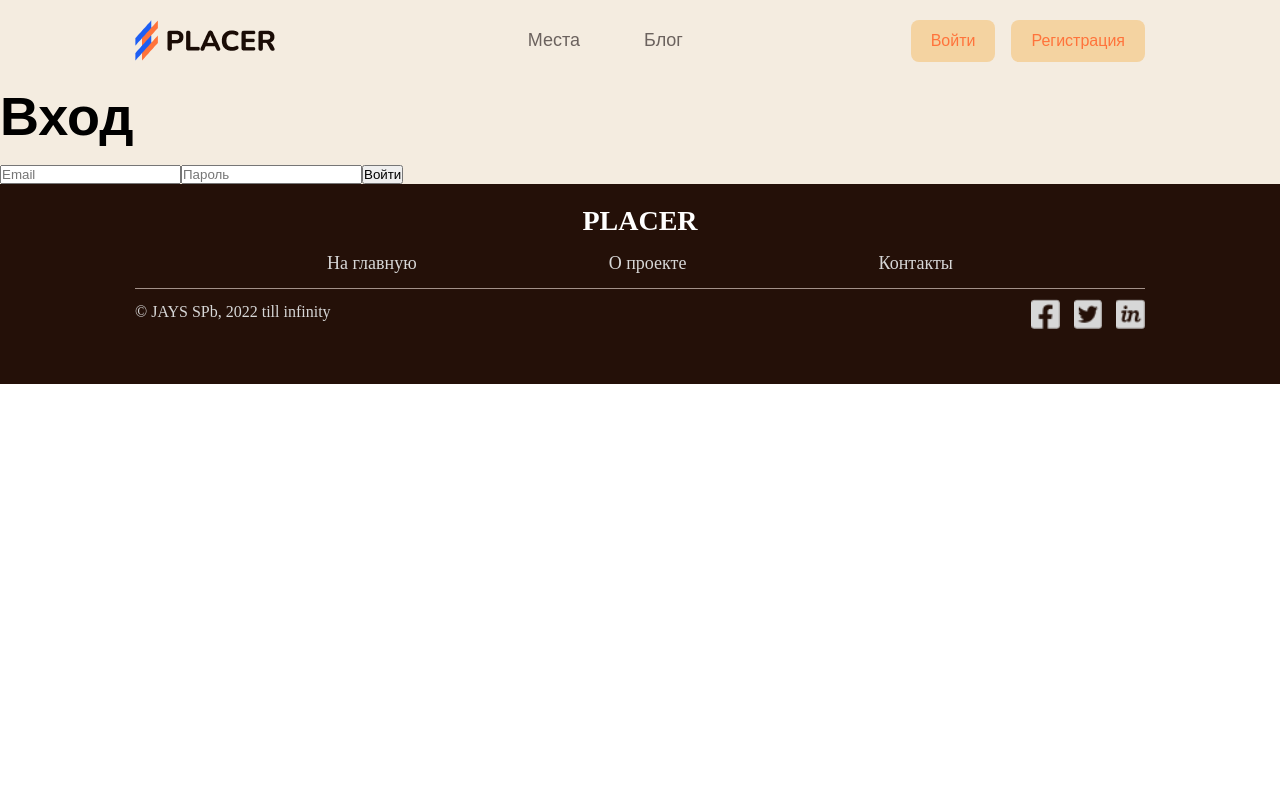
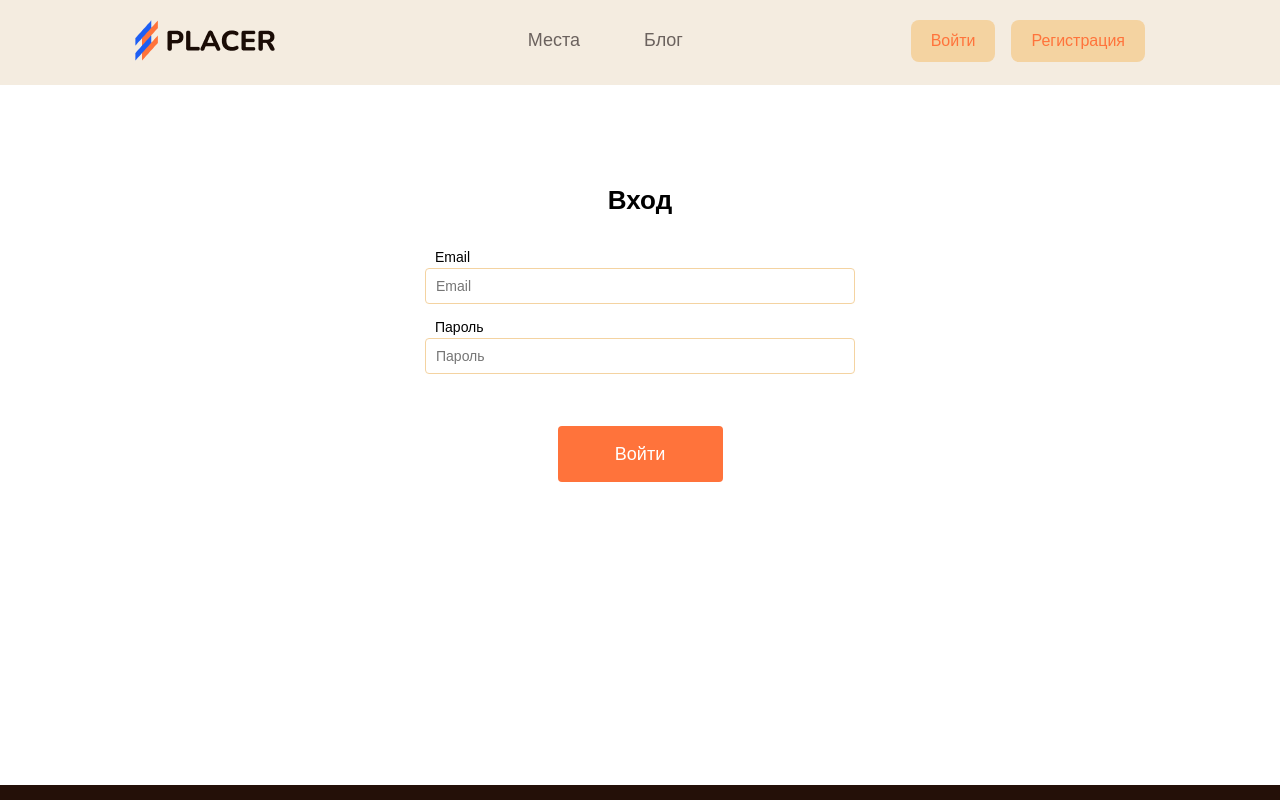
Before and after one commit to Daniileq/Placer, a React (Create React App) app in the folder client-react/: page /login in a window 1280 px wide. Shown: the top 800 px of the page. Built offline with nearby package versions, Linux system fonts and the light colour scheme; no server answers.

Commit message:
add styles for login form

```diff
--- a/client-react/src/features/Login/Login.css
+++ b/client-react/src/features/Login/Login.css
@@ -0,0 +1,53 @@
+.login_form {
+  display: flex;
+  flex-direction: column;
+  align-items: center;
+  min-width: 500px;
+  min-height: 600px;
+  background: #ffffff;
+  border-radius: 8px;
+  margin: auto;
+  margin-top: 100px;
+  width: 100px;
+}
+
+.login_form h4 {
+  margin-bottom: 30px;
+}
+
+.login_form input {
+  border: 1px solid #f4d3a1;
+  border-radius: 4px;
+  width: 430px;
+  height: 36px;
+  margin-bottom: 12px;
+  padding-left: 10px;
+  font-family: "Montserrat", sans-serif;
+  outline: none;
+  transition: 0.2s;
+}
+
+.login_form input:hover,
+.login_form input:focus {
+  border: solid 1px #ffb84e;
+}
+
+.login_btn {
+  background: #ff733b;
+  border-radius: 4px;
+  width: 165px;
+  height: 56px;
+  border: none;
+  font-family: "Montserrat", sans-serif;
+  font-size: 18px;
+  color: #ffffff;
+  margin-top: 40px;
+}
+
+.login_form label {
+  font-size: 14px;
+  font-family: "Nunito", sans-serif;
+  width: 410px;
+  text-align: left;
+  margin: 3px;
+}
--- a/client-react/src/features/Login/Login.jsx
+++ b/client-react/src/features/Login/Login.jsx
@@ -33,32 +33,37 @@ function Login() {
   return (
     <>
       <div className="App">
-        <header className="App-header">
-          <h1>Вход</h1>
-          <br />
-          <form className="loginForm" onSubmit={loginSubmit}>
+        <div className="login_form_conteiner">
+          <form className="login_form" onSubmit={loginSubmit}>
+            <h4>Вход</h4>
+            <label htmlFor="emailInput" >Email</label>
               <input
+                className='font_caption'
                 type="email"
                 name="email"
+                id='emailInput'
                 placeholder="Email"
                 pattern="^\S+@\S+\.\S+$"
                 title='Почта должна быть указана в формате email@mail.com'
                 required
               />
+            <label htmlFor="passwordInput">Пароль</label>
               <input
+                className='font_caption'
                 type="password"
                 name="password"
+                id='passwordInput'
                 placeholder="Пароль"
                 // pattern="(?=.*\d)(?=.*[a-z])(?=.*[A-Z]).{8,}"
                 title="Пароль должен быть не менее 8 символов, а также содержать не менее одной цифры, одной прописной и строчной буквы"
                 required
               />
             { helpMessage && <div className="helpText">{helpMessage}</div>}
-            <button type="submit">
+            <button className='login_btn' type="submit">
               Войти
             </button>
           </form>
-        </header>
+        </div>
       </div>
     </>
   );
```
Lines whose indentation alone changed are shown as unchanged.
